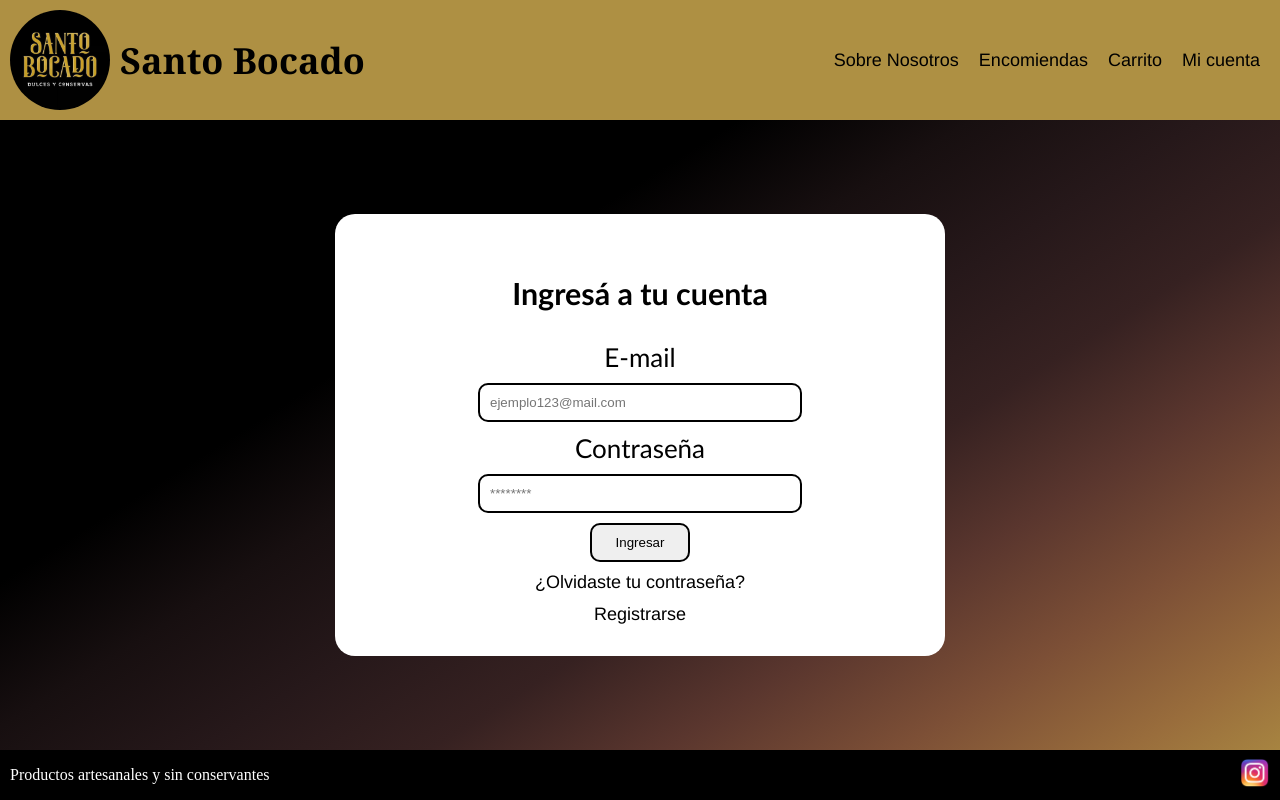
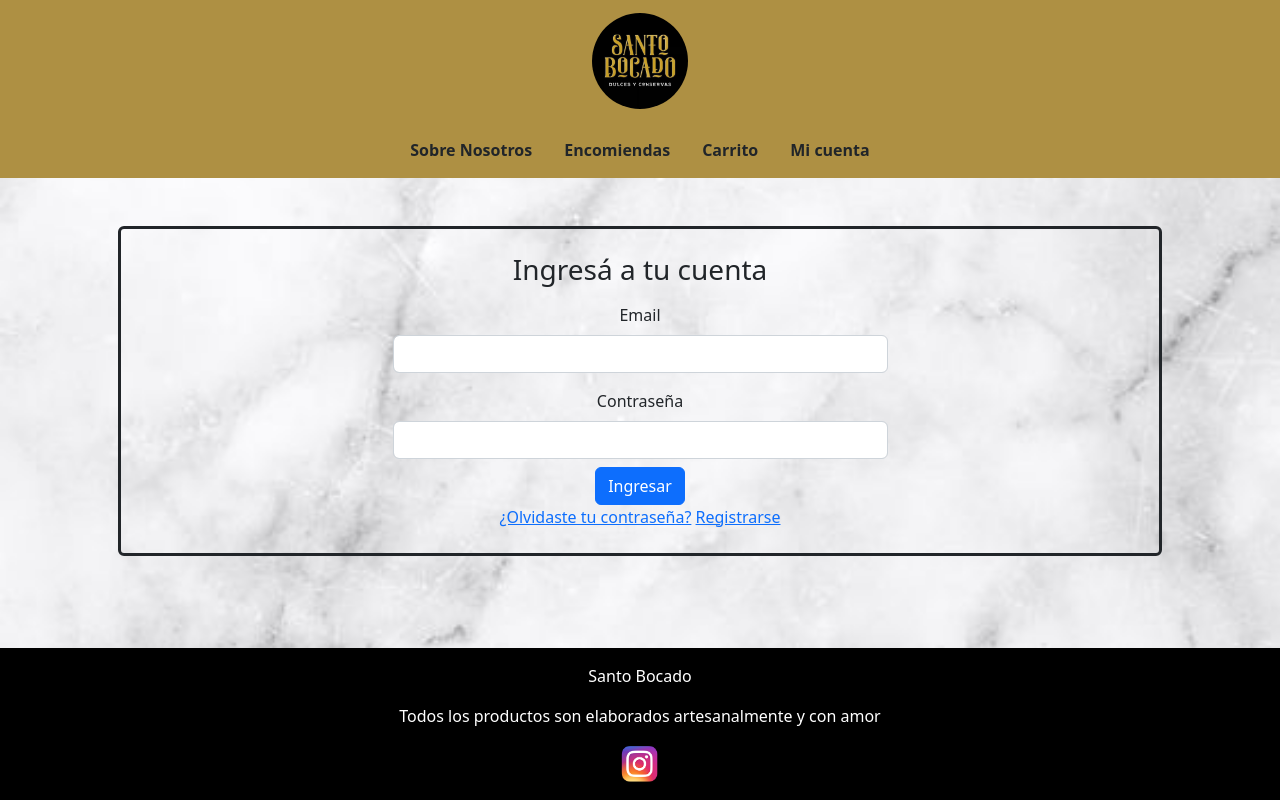
Before and after one commit to frangauna01/santo_bocado, a plain HTML site: page views/registro-ingreso.html in a window 1280 px wide. Drawn offline with nearby package versions, Linux system fonts and the light colour scheme.

Commit message:
armando index y registro-ingreso con bootstrap

```diff
--- a/css/bootstrap.css
+++ b/css/bootstrap.css
@@ -11,6 +11,7 @@ body {
    background-position: center;
    background-repeat: no-repeat;
    background-size: cover;
+   height: 100vh;
 }
 
 .logo {
--- a/views/registro-ingreso.html
+++ b/views/registro-ingreso.html
@@ -5,62 +5,110 @@
    <meta charset="UTF-8">
    <meta http-equiv="X-UA-Compatible" content="IE=edge">
    <meta name="viewport" content="width=device-width, initial-scale=1.0">
-   <link rel="stylesheet" href="../css/style.css">
    <title>Santo Bocado</title>
+
+   <!-- CSS only -->
+   <link rel="stylesheet" href="../css/bootstrap.css">
+   <link href="https://cdn.jsdelivr.net/npm/bootstrap@5.2.0-beta1/dist/css/bootstrap.min.css" rel="stylesheet"
+      integrity="sha384-0evHe/X+R7YkIZDRvuzKMRqM+OrBnVFBL6DOitfPri4tjfHxaWutUpFmBp4vmVor" crossorigin="anonymous">
 </head>
 
-<body id="registro-ingreso">
+<body>
 
    <!-- INICIA HEADER -->
 
    <header>
-      <nav>
-         <a href="../index.html">
-            <div class="santo-bocado">
-               <img src="../img/santo_bocado.jpg" alt="logo Santo Bocado" id="logo">
-               <h1>Santo Bocado</h1>
+
+      <div class="conteiner">
+
+         <nav class="navbar navbar-expand-lg">
+
+            <div class="container-fluid d-flex flex-column">
+               <a href="../index.html" class="navbar-brand mx-0">
+                  <img src="../img/santo_bocado.jpg" alt="Logo" class="logo">
+               </a>
+               <button class="navbar-toggler my-2" type="button" data-bs-toggle="collapse"
+                  data-bs-target="#navbarToggler" aria-controls="navbarToggler" aria-expanded="false"
+                  aria-label="Toggle navigation">
+                  <span class="navbar-toggler-icon"></span>
+               </button>
+               <div class="collapse navbar-collapse" id="navbarToggler">
+                  <a href="#" class="navbar-brand d-none">
+                     <ul class="navbar-nav ml-auto w-100 gap-3 justify-content-center pt-3">
+                        <li class="nav-item">
+                           <a href="./nosotros.html" class="nav-link text-dark"><b>Sobre Nosotros</b></a>
+                        </li>
+                        <li class="nav-item">
+                           <a href="./encomiendas.html" class="nav-link text-dark"><b>Encomiendas</b></a>
+                        </li>
+                        <li class="nav-item">
+                           <a href="./carrito.html" class="nav-link text-dark"><b>Carrito</b></a>
+                        </li>
+                        <li class="nav-item">
+                           <a href="./registro-ingreso.html" class="nav-link text-dark"><b>Mi cuenta</b></a>
+                        </li>
+                     </ul>
+                  </a>
+
                </div>
-         </a>
-         <div class="enlaces">
-            <ul id="barra-nav">
-               <li><a href="./nosotros.html">Sobre Nosotros</a></li>
-               <li><a href="./encomiendas.html">Encomiendas</a></li>
-               <li><a href="./carrito.html">Carrito</a></li>
-               <li><a href="./registro-ingreso.html">Mi cuenta</a></li>
-            </ul>
+
             </div>
+
          </nav>
+      </div>
    </header>
+
 
    <!-- INICIA MAIN -->
 
-   <main>
-      <section class="datos">
+   <main class="position-relative">
+      <section class="container-lg p-5 d-flex text-center">
+         <form action="#" class="col border border-dark border-3 rounded p-4 d-flex flex-column align-items-center">
             <h3>Ingresá a tu cuenta</h3>
-         <form action="" class="form-datos">
-            <label for="email">E-mail</label>
-            <input type="email" name="email" id="email" placeholder="ejemplo123@mail.com">
-            <label for="contraseña">Contraseña</label>
-            <input type="password" name="contraseña" id="contraseña" placeholder="********">
-            <input type="submit" value="Ingresar" id="boton-ingreso">
-         </form>
+            <div class="col-md-6 py-2">
+               <label for="inputEmail4" class="form-label">Email</label>
+               <input type="email" class="form-control" id="inputEmail4">
+            </div>
+            <div class="col-md-6 py-2">
+               <label for="inputPassword4" class="form-label">Contraseña</label>
+               <input type="password" class="form-control" id="inputPassword4">
+            </div>
+            <div class="col-12">
+               <button type="submit" class="btn btn-primary">Ingresar</button>
+            </div>
+
             <div class="div-datos">
                <span><a href="#">¿Olvidaste tu contraseña?</a></span>
                <span><a href="#">Registrarse</a></span>
             </div>
+         </form>
       </section>
+
    </main>
 
    <!-- INICIA FOOTER -->
 
-   <footer>
-      <div>Productos artesanales y sin conservantes</div>
-      <div>
-         <a href="https://www.instagram.com/santobocadomonte/?hl=es-la" target="blank"><img src="../img/icono-ig.png"
-               alt="enlace a instagram" width="30px"></a>
+   <footer class="position-absolute vw-100 bottom-0">
+
+      <div class="container-md">
+         <div class="row">
+            <div class="col">
+               <p class="text-center m-3">Santo Bocado</p>
+               <p class="text-center m-3">Todos los productos son elaborados artesanalmente y con amor</p>
+               <div class="d-flex justify-content-center m-3">
+                  <a href="https://www.instagram.com/santobocadomonte/?hl=es-la" target="_blank"><img
+                        src="../img/icono-ig.png" alt="Instagram" width="40" height="40"></a>
                </div>
+            </div>
+         </div>
+      </div>
+
    </footer>
 
+   <!-- JavaScript Bundle with Popper -->
+   <script src="https://cdn.jsdelivr.net/npm/bootstrap@5.2.0-beta1/dist/js/bootstrap.bundle.min.js"
+      integrity="sha384-pprn3073KE6tl6bjs2QrFaJGz5/SUsLqktiwsUTF55Jfv3qYSDhgCecCxMW52nD2"
+      crossorigin="anonymous"></script>
 </body>
 
 </html>
```
Also changed, not shown: index.html (+50 -33 lines), img/IMG_5736.JPG (added), img/bfc707c59c5bf849301dd7460aa8d15e.jpg (added). Lines whose indentation alone changed are shown as unchanged.
